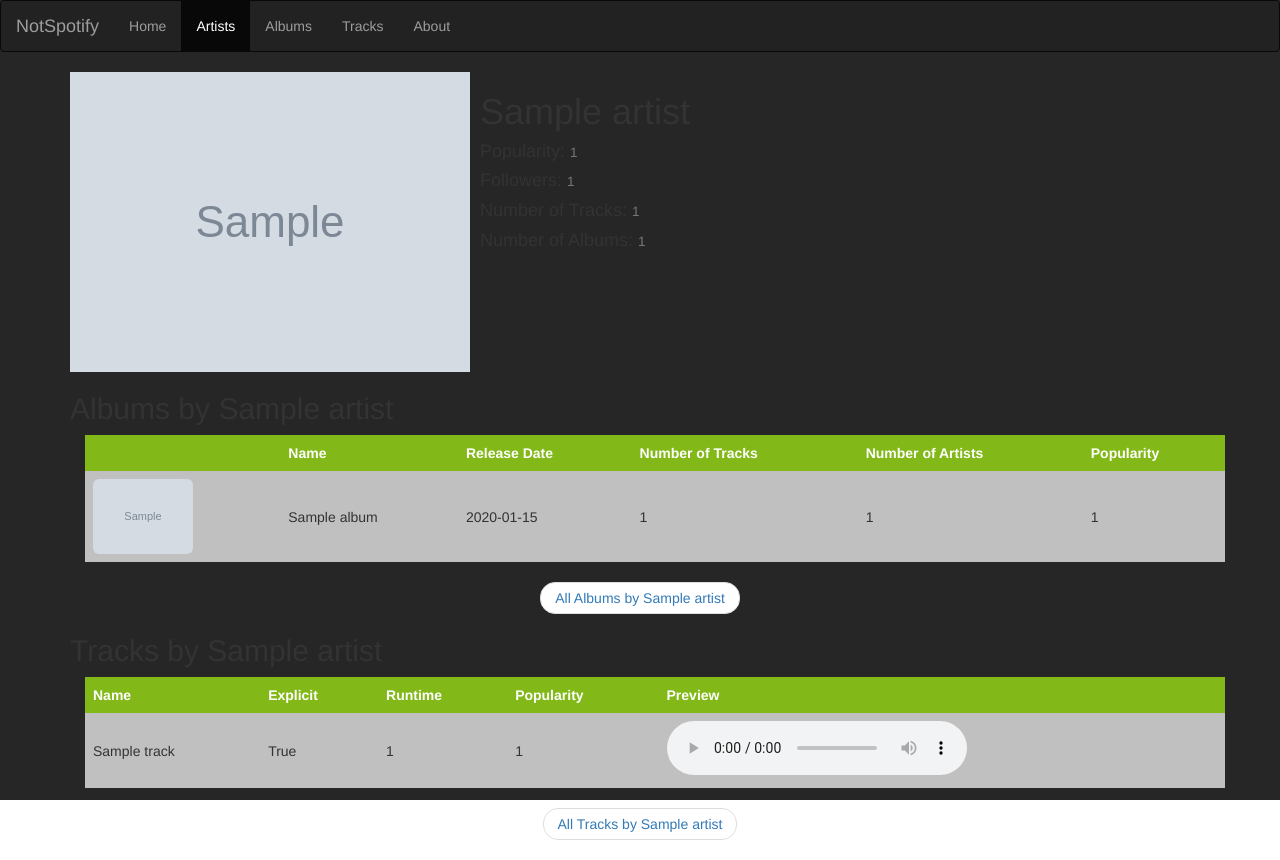
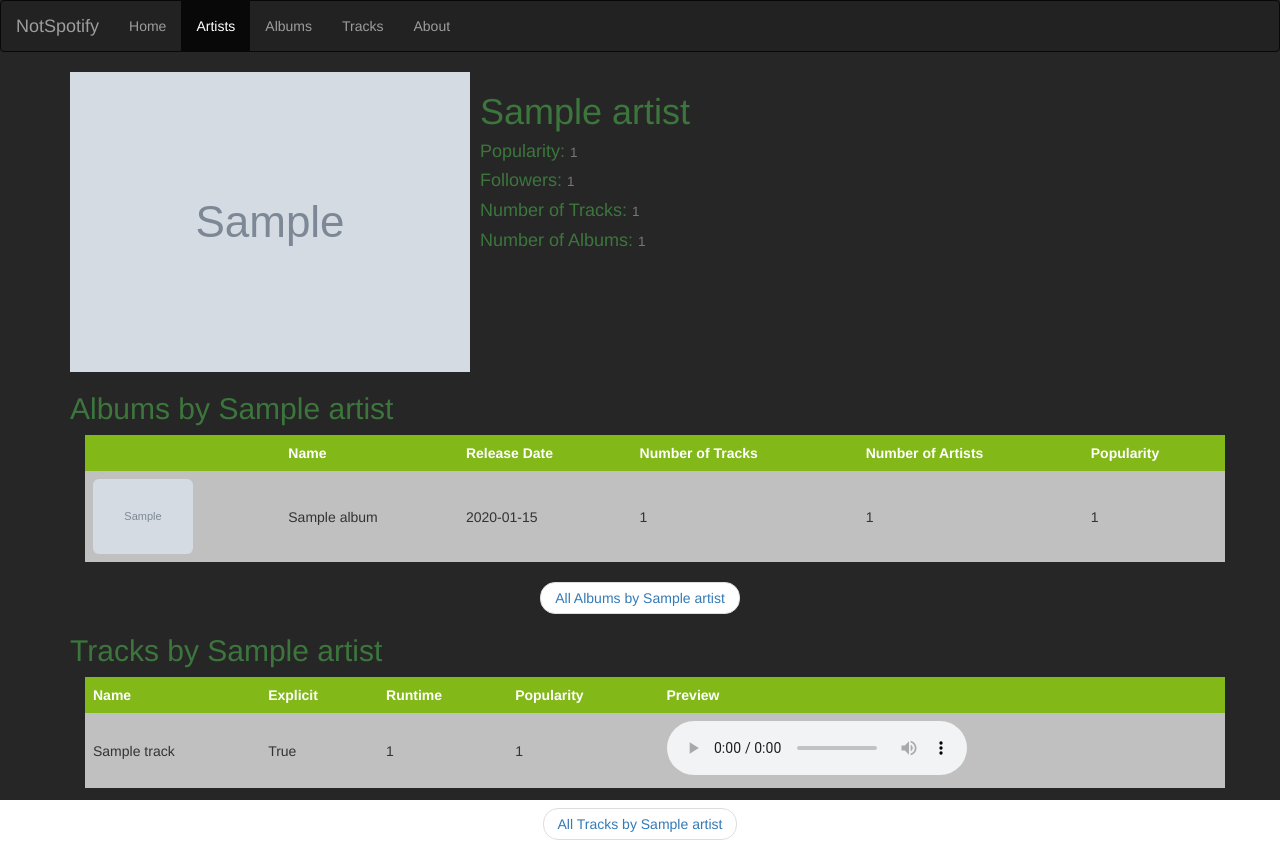
Before and after one commit to bullapse/cs373-idb-music, a Flask app: page /artist/1 in a window 1280 px wide. Run offline with Flask 2, Linux system fonts and the light colour scheme; tables that the repository leaves empty hold one stand-in row (values such as "Sample post"); grey boxes marked "Sample" are stand-in pictures; some libraries are stand-ins or nearby versions.

Commit message:
Updated text color and popularity of individual pages, albums

```diff
--- a/notspotify/templates/albums.html
+++ b/notspotify/templates/albums.html
@@ -85,7 +85,11 @@
             {{album.number_of_artists}}
           </td>
           <td>
-            {{album.popularity}}
+          <div class="progress">
+            <div class="progress-bar progress-bar-success" role="progressbar" aria-valuenow="{{album.popularity}}"
+              aria-valuemin="0" aria-valuemax="100" style="width:40%">
+            </div>
+          </div>
           </td>
         </tr>
         {% endfor %}
--- a/notspotify/templates/artist_description.html
+++ b/notspotify/templates/artist_description.html
@@ -40,14 +40,14 @@
     <img class="album-image" src="{{artist.image_url}}">
   </div>
   <div class="media-body">
-    <h1>{{artist.name}}</h1>
-    <h4>Popularity: <small>{{artist.popularity}}</small></h4>
-    <h4>Followers: <small>{{artist.followers}}</small></h4>
-    <h4>Number of Tracks: <small>{{artist.number_of_tracks}}</small></h4>
-    <h4>Number of Albums: <small>{{artist.number_of_albums}}</small></h4>
+    <h1 class="text-success">{{artist.name}}</h1>
+    <h4 class="text-success">Popularity: <small>{{artist.popularity}}</small></h4>
+    <h4 class="text-success">Followers: <small>{{artist.followers}}</small></h4>
+    <h4 class="text-success">Number of Tracks: <small>{{artist.number_of_tracks}}</small></h4>
+    <h4 class="text-success">Number of Albums: <small>{{artist.number_of_albums}}</small></h4>
   </div>
 </div>
-<h2>Albums by {{artist.name}}</h2>
+<h2 class="text-success">Albums by {{artist.name}}</h2>
 <div class="container">
   <table id="table0">
     <thead>
@@ -102,7 +102,7 @@
     <li><a href="/album/artist/{{artist.id}}">All Albums by {{artist.name}}</a></li>
   </ul>
 </nav>
-<h2>Tracks by {{artist.name}}</h2>
+<h2 class="text-success">Tracks by {{artist.name}}</h2>
 <div class="container">
    <table id="table0">
      <thead>
```
Also changed, not shown: notspotify/templates/album_description.html (+5 -7 lines), notspotify/templates/track_description.html (+5 -6 lines).
